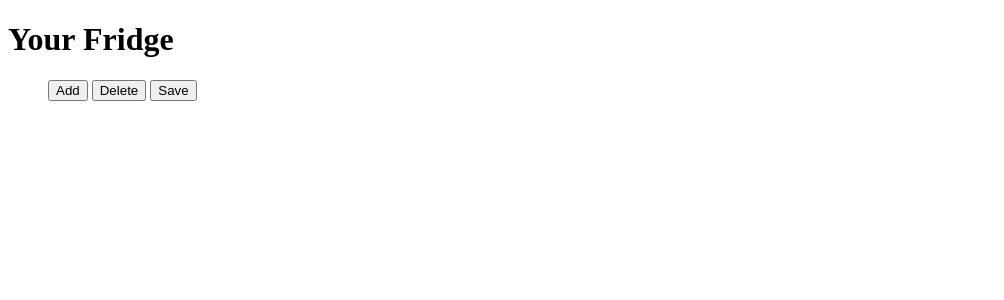
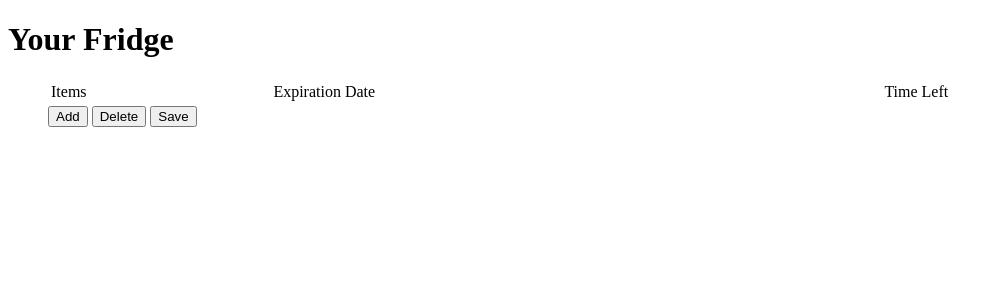
Before and after one commit to Topia99/FridgeFriend-362Project, a Django app: page / in a window 1280 px wide. Shown: the top 300 px of the page, without its empty margins (0-1004 px from the left). Run offline with Django 4.2, Linux system fonts and the light colour scheme.

Commit message:
Create a bit Table without css

```diff
--- a/FridgeFriend/FridgeFriendApp/templates/main.html
+++ b/FridgeFriend/FridgeFriendApp/templates/main.html
@@ -8,9 +8,23 @@
     <h1>Your Fridge</h1>
 
     <ul>
+
+        <table style="width:100%">
+            <tr>
+              <td>Items</td>
+              <td>Expiration Date</td>
+              <td>Time Left</td>
+            </tr>
+
+            <tr></tr>
+
+
+          </table>
+
         <button>Add</button>
         <button>Delete</button>
         <button>Save</button>
+
         <!-- Pull each item from db here with dj-html to start-->
     </ul>
 {% endblock %}
```
